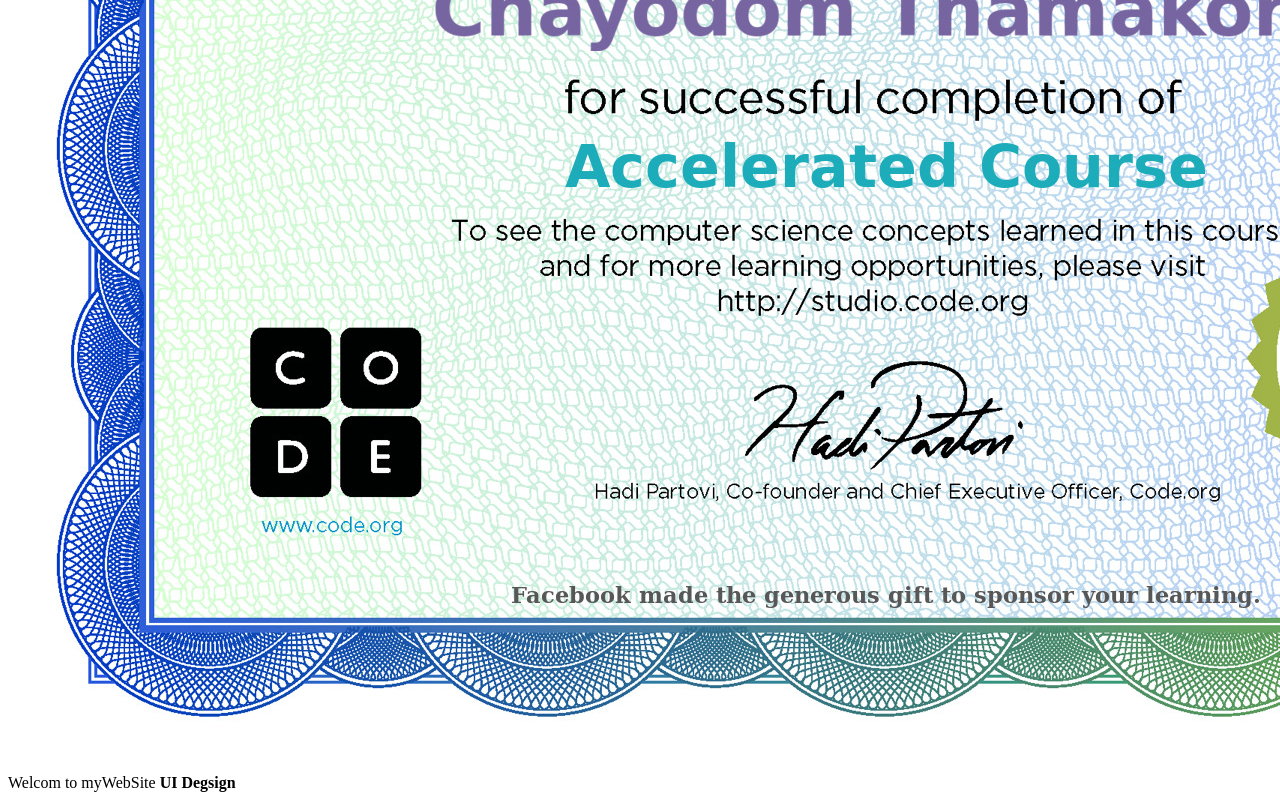
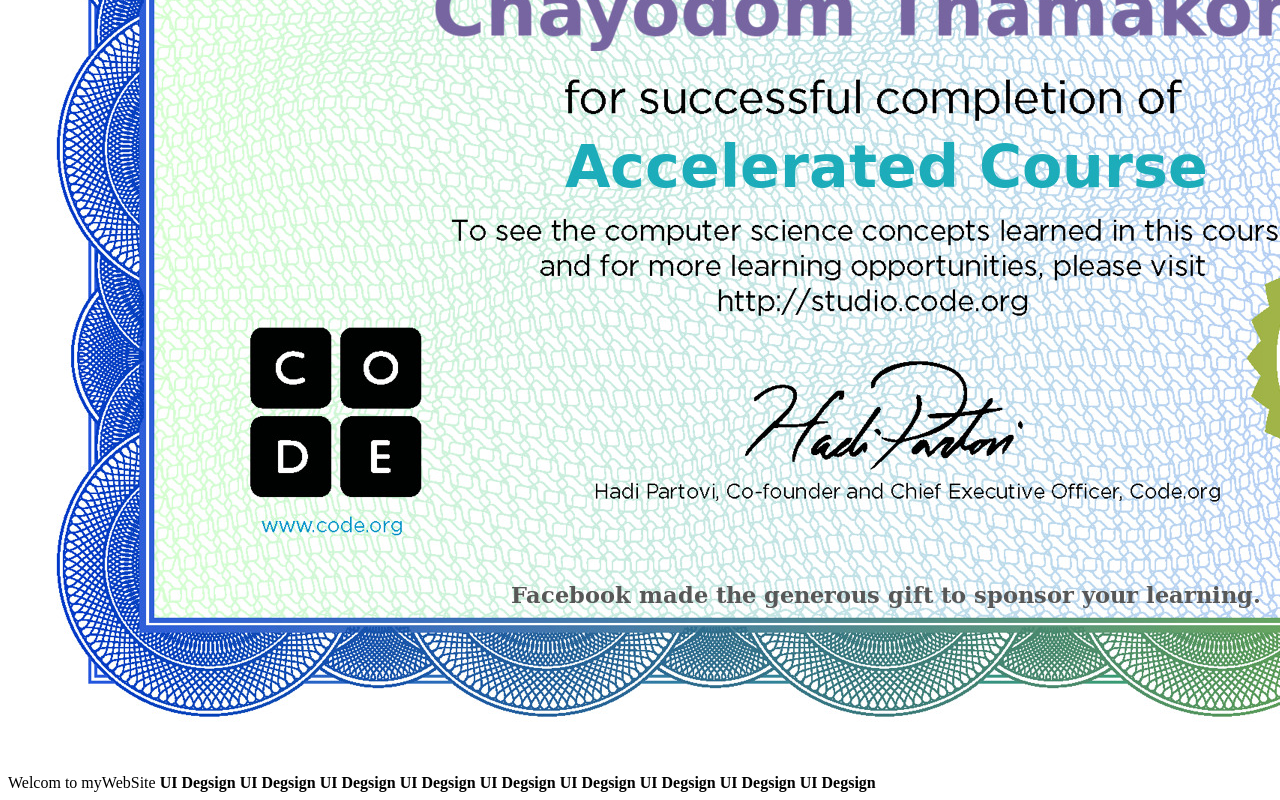
Before and after one commit to chayodomTha/chayodom, a plain HTML site: page index.html in a window 1280 px wide. Shown: the part 478-1278 px from the top of the page. Drawn offline with Linux system fonts and the light colour scheme.

Commit message:
add more text

```diff
--- a/index.html
+++ b/index.html
@@ -7,4 +7,12 @@
     <img src="Cer.1.jpg"
     <h2>Welcom to myWebSite</h2>
     <b>UI Degsign</b>
+    <b>UI Degsign</b>
+    <b>UI Degsign</b>
+    <b>UI Degsign</b>
+    <b>UI Degsign</b>
+    <b>UI Degsign</b>
+    <b>UI Degsign</b>
+    <b>UI Degsign</b>
+    <b>UI Degsign</b>
 </body>
```
